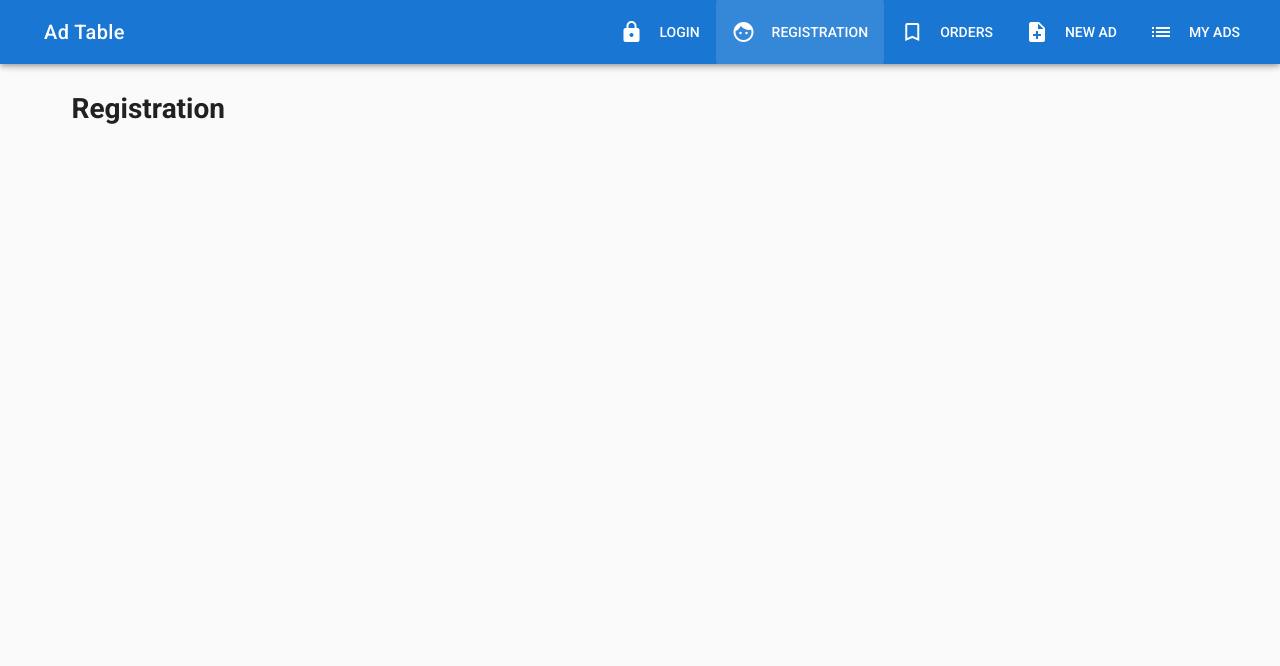
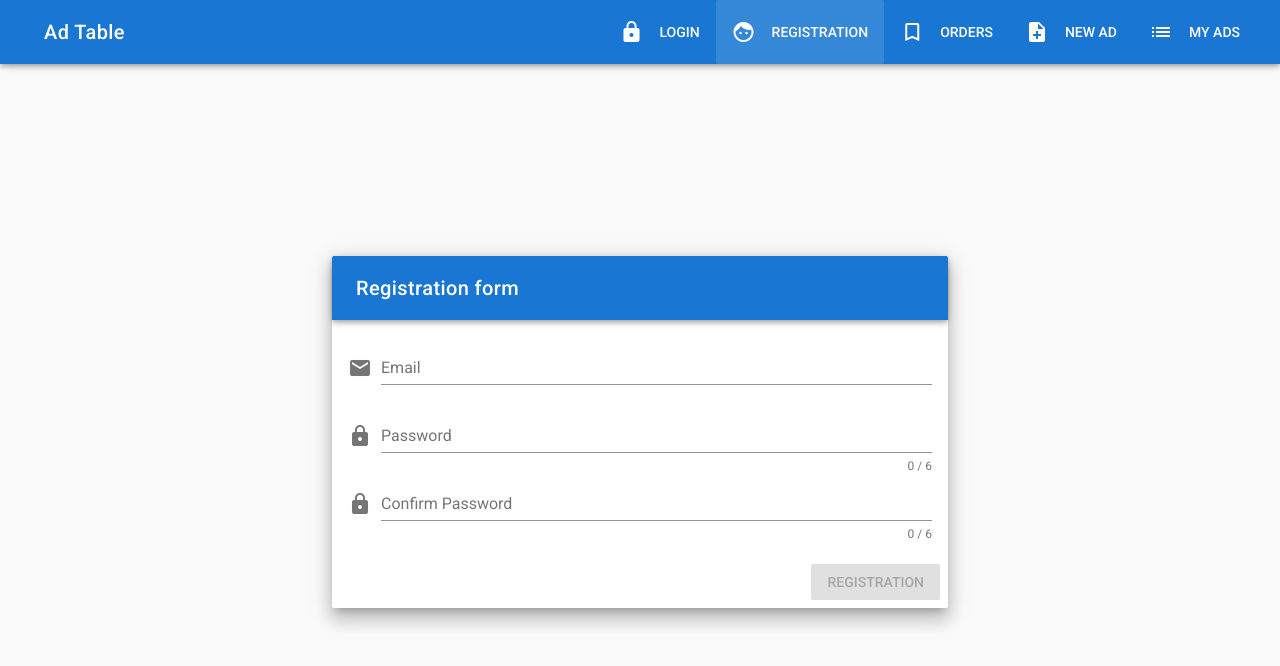
Before and after one commit to DmitriyPrylutskyi/Ad_table, a Vue app: page /registration in a window 1280 px wide. Shown: the top 666 px of the page. Built offline with nearby package versions, Linux system fonts and the light colour scheme.

Commit message:
Create Registration page

```diff
--- a/src/components/Auth/Login.vue
+++ b/src/components/Auth/Login.vue
@@ -9,11 +9,13 @@
           <v-card-text>
             <v-form ref="form" v-model="valid" validation>
               <v-text-field
-                prepend-icon="person"
+                prepend-icon="email"
                 name="email"
                 label="Email"
                 type="email"
                 :rules="emailRules"
+                required
+                validate-on-blur
                 v-model="email"
               >
               </v-text-field>
@@ -25,6 +27,8 @@
                 type="password"
                 :counter="6"
                 :rules="passwordRules"
+                required
+                validate-on-blur
                 v-model="password"
               >
               </v-text-field>
--- a/src/components/Auth/Registration.vue
+++ b/src/components/Auth/Registration.vue
@@ -1,8 +1,61 @@
 <template>
-  <v-container>
-    <v-layout>
-      <v-flex xs12>
-        <h1>Registration</h1>
+  <v-container fluid fill-height>
+    <v-layout align-center justify-center>
+      <v-flex xs12 sm8 md6>
+        <v-card class="elevation-12">
+          <v-toolbar dark color="primary">
+            <v-toolbar-title>Registration form</v-toolbar-title>
+          </v-toolbar>
+          <v-card-text>
+            <v-form ref="form" v-model="valid">
+              <v-text-field
+                prepend-icon="email"
+                name="email"
+                label="Email"
+                type="email"
+                :rules="emailRules"
+                required
+                validate-on-blur
+                v-model="email"
+              >
+              </v-text-field>
+              <v-text-field
+                prepend-icon="lock"
+                name="password"
+                label="Password"
+                type="password"
+                :counter="6"
+                :rules="passwordRules"
+                required
+                validate-on-blur
+                v-model="password"
+              >
+              </v-text-field>
+              <v-text-field
+                prepend-icon="lock"
+                name="confirm_password"
+                label="Confirm Password"
+                type="password"
+                :counter="6"
+                :rules="confirmPasswordRules"
+                required
+                validate-on-blur
+                v-model="confirmPassword"
+              >
+              </v-text-field>
+            </v-form>
+          </v-card-text>
+          <v-card-actions>
+            <v-spacer></v-spacer>
+            <v-btn
+              color="primary"
+              :disabled =!valid
+              @click="onSubmit"
+            >
+              Registration
+            </v-btn>
+          </v-card-actions>
+        </v-card>
       </v-flex>
     </v-layout>
   </v-container>
@@ -10,7 +63,38 @@
 
 <script>
     export default {
-        name: "Registration"
+      data () {
+        return {
+          email: '',
+          emailRules: [
+            v => !!v || 'E-mail is required',
+            v => /^\w+([.-]?\w+)*@\w+([.-]?\w+)*(\.\w{2,3})+$/.test(v) || 'E-mail must be valid'
+          ],
+          password: '',
+          passwordRules: [
+            v => !!v || 'Password is required',
+            v => (v && v.length >= 6) || 'Password must be no less than 6 characters'
+          ],
+          confirmPassword: '',
+          confirmPasswordRules: [
+            v => !!v || 'Password is required',
+            v => (v === this.password) || 'Passwords must match'
+          ],
+          valid: false
+        }
+      },
+      name: "Registration",
+      methods: {
+        onSubmit () {
+          if (this.$refs.form.validate()) {
+            const user = {
+              email: this.email,
+              password: this.password
+            }
+            console.log(user);
+          }
+        }
+      }
     }
 </script>
 
```
